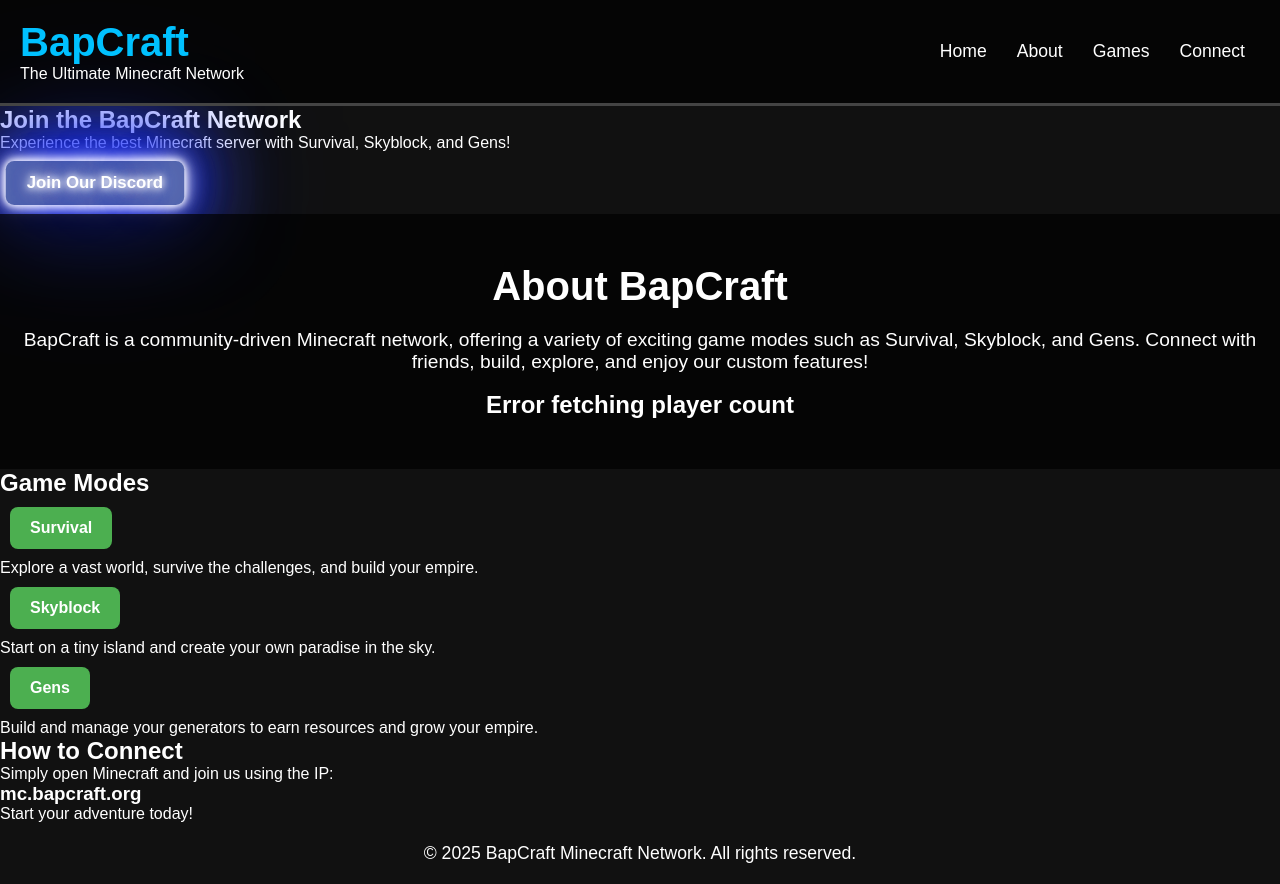
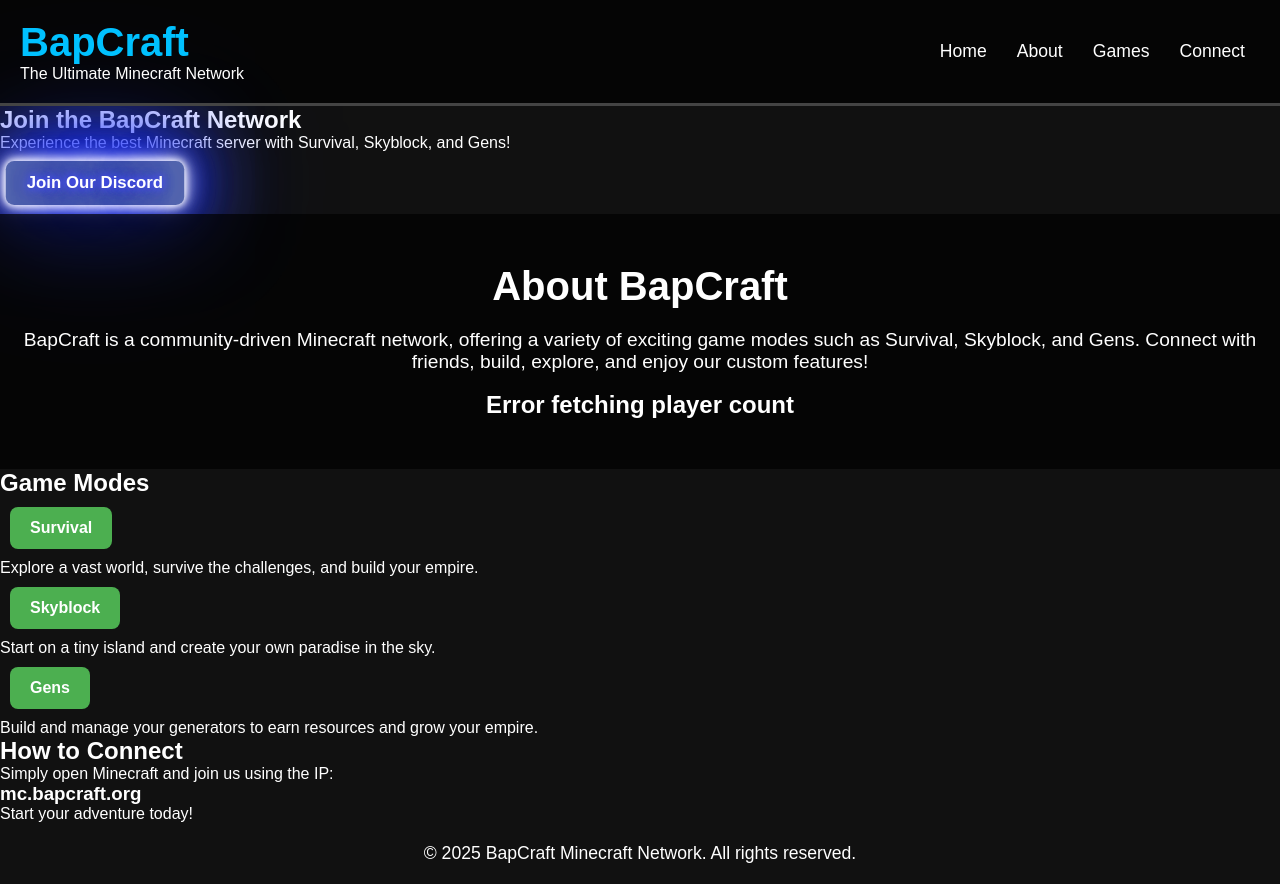
Before and after one commit to CaringChickensALT/BapCraftWebsite, a plain HTML site: page index.html in a window 1280 px wide. In both pictures the pointer is over the link "Join Our Discord". Drawn offline with Linux system fonts and the light colour scheme; no server answers.

Commit message:
Update index.html

```diff
--- a/index.html
+++ b/index.html
@@ -26,14 +26,14 @@
             background-color: #7289da;
             color: white;
             text-shadow:
-              0 0 7px #fff,
-              0 0 10px #fff,
-              0 0 21px #fff,
-              0 0 42px #474DFF,
-              0 0 82px #474DFF,
-              0 0 92px #474DFF,
-              0 0 102px #474DFF,
-              0 0 151px #474DFF;
+              0 0 7px #474DFF,
+              0 0 10px #474DFF,
+              0 0 21px #474DFF,
+              0 0 42px #000e89,
+              0 0 82px #000e89,
+              0 0 92px #000e89,
+              0 0 102px #000e89,
+              0 0 151px #000e89;
         }
 
         .cta-button:hover {
```
